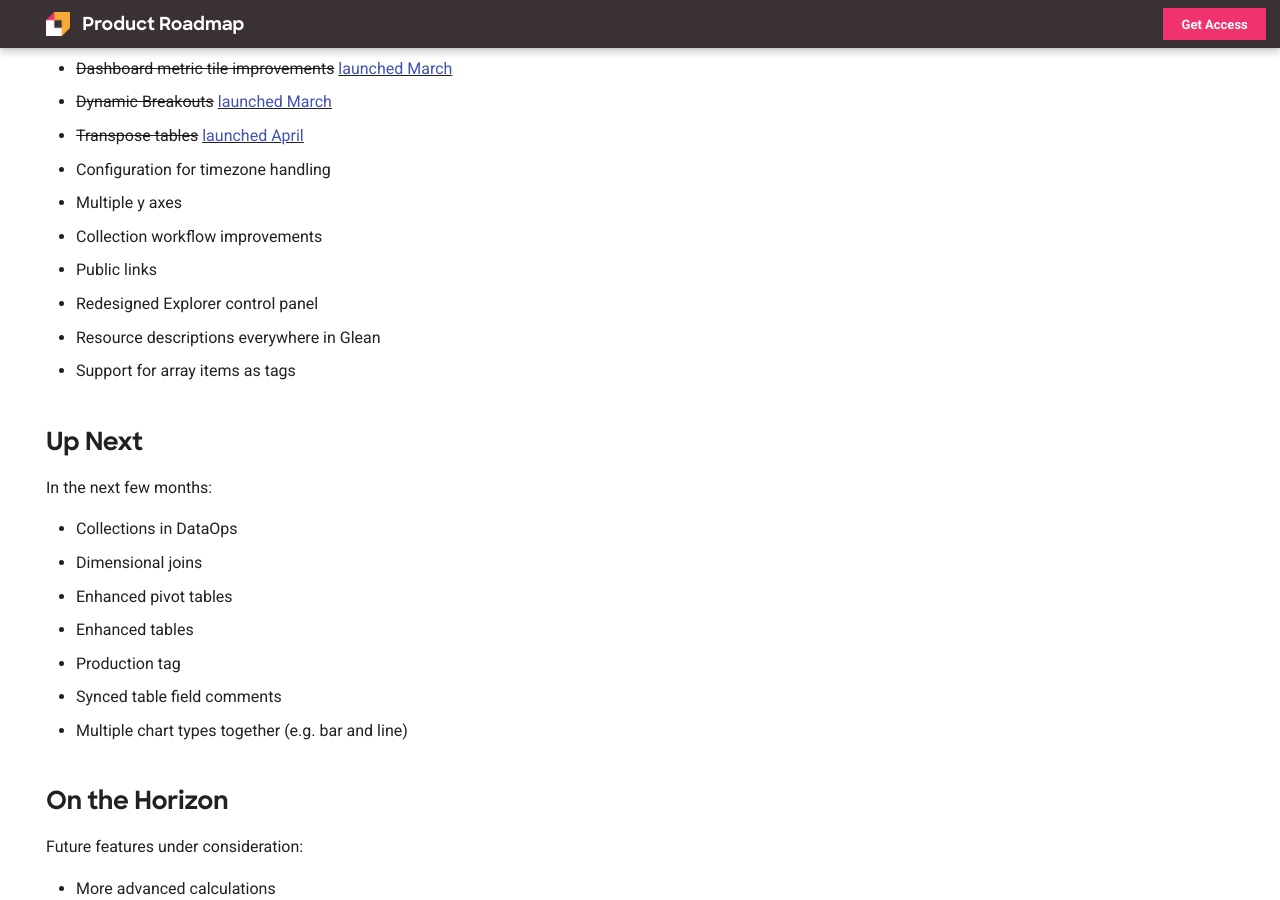
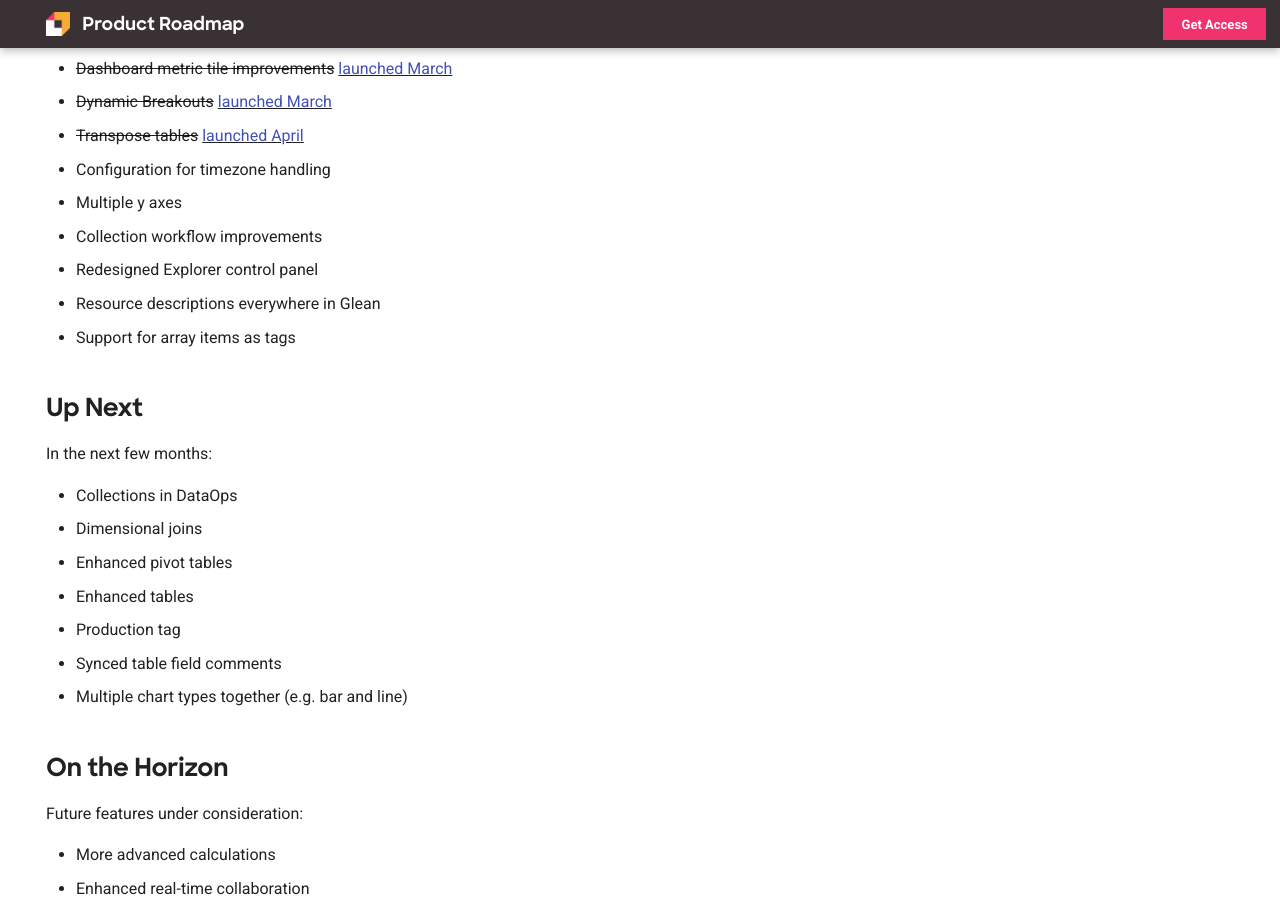
Before and after one commit to gleannyc/documentation, an MkDocs documentation site: the page built from docs/product-roadmap/index.md, in a window 1280 px wide and 900 px high, scrolled down 312 px. Built offline with MkDocs 1.6.1 and Material for MkDocs 9.7.7, drawn with Linux system fonts in a browser that asks for light colours.

Commit message:
Cross off roadmap.

```diff
--- a/docs/product-roadmap/index.md
+++ b/docs/product-roadmap/index.md
@@ -18,7 +18,6 @@ In the next six weeks:
 - Configuration for timezone handling
 - Multiple y axes
 - Collection workflow improvements
-- Public links
 - Redesigned Explorer control panel
 - Resource descriptions everywhere in Glean
 - Support for array items as tags
```
